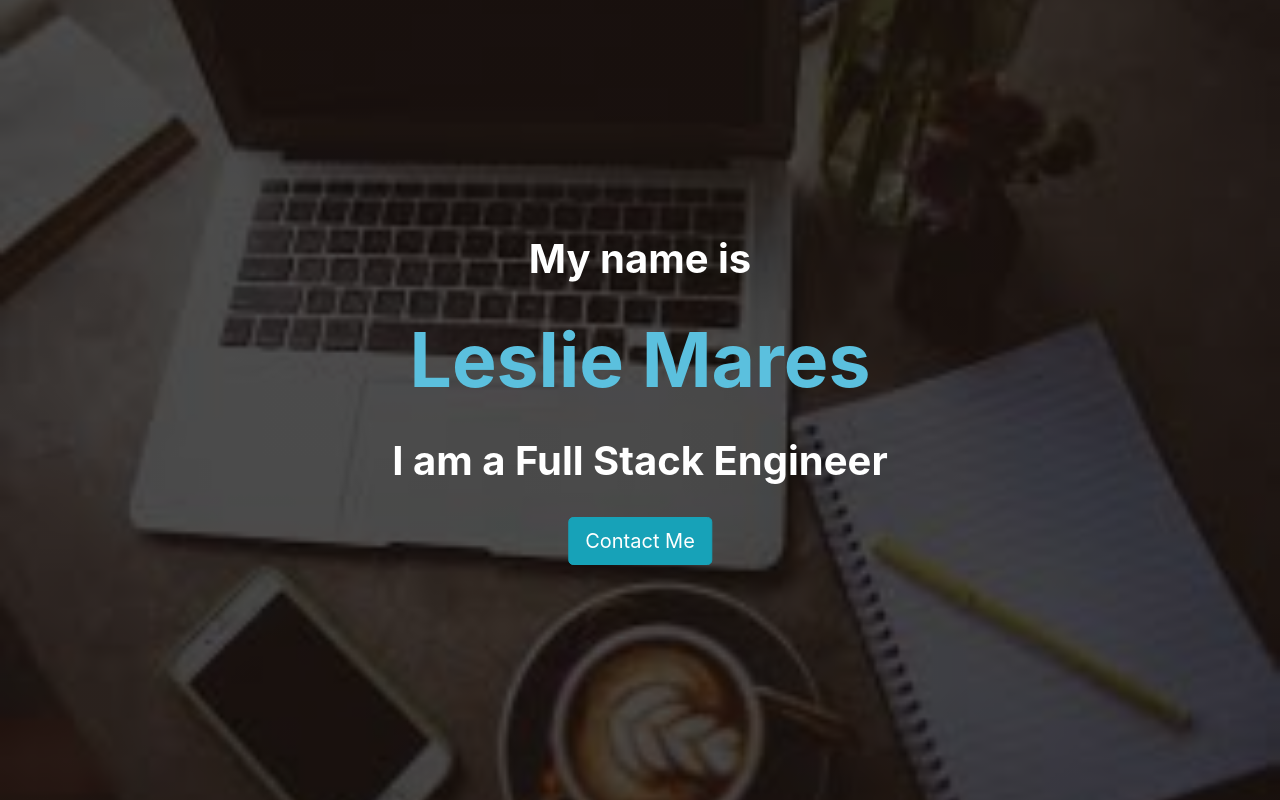
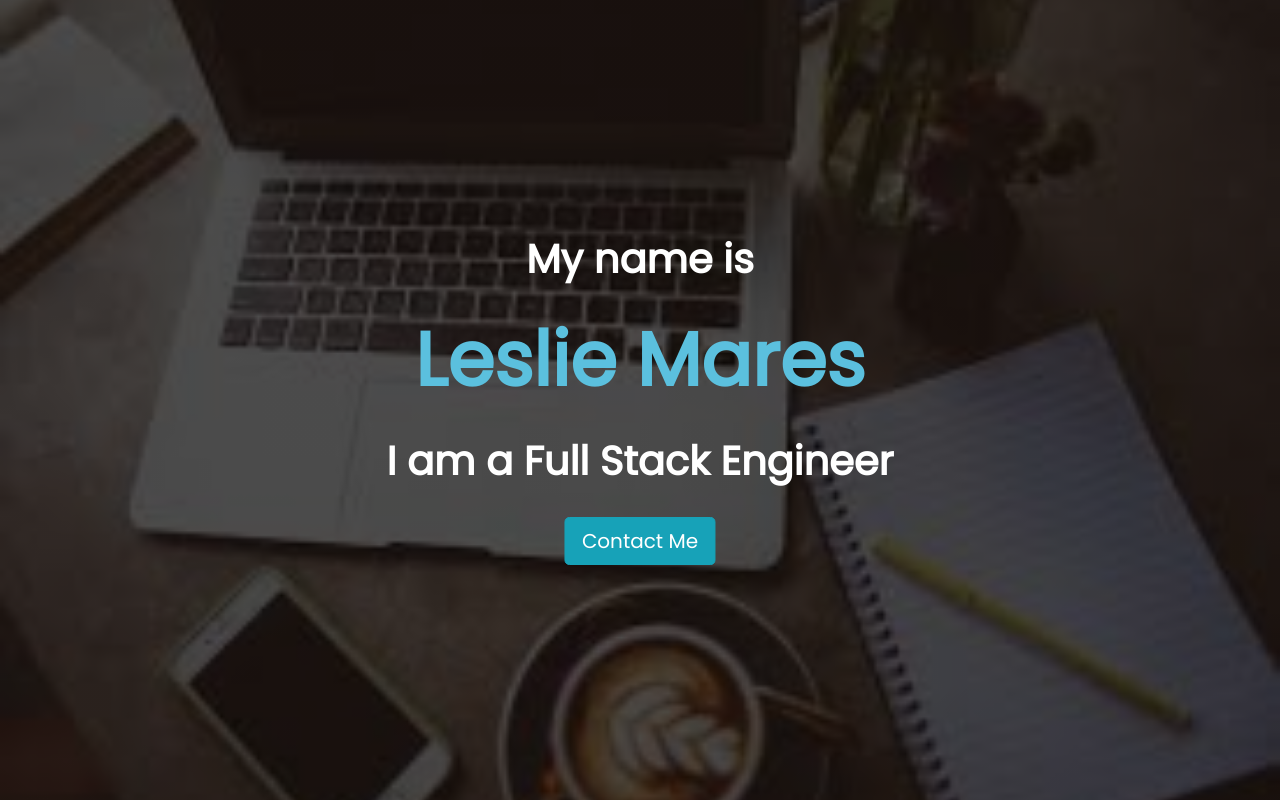
Before and after one commit to maresl/Personal-Profile, a React (Create React App) app: page / in a window 1280 px wide. Shown: the top 800 px of the page. Built offline with nearby package versions, Linux system fonts and the light colour scheme.

Commit message:
font added and hero fade in

```diff
--- a/src/components/About/About.css
+++ b/src/components/About/About.css
@@ -24,6 +24,7 @@ p {
 .img-me {
   margin: auto auto;
 }
+
 .bi {
   width: 42px;
   height: 42px;
--- a/src/components/Hero/Hero.css
+++ b/src/components/Hero/Hero.css
@@ -7,6 +7,50 @@
   background-repeat: no-repeat;
   background-size: cover;
   position: relative;
+  -webkit-animation: fadein 3s; /* Safari, Chrome and Opera > 12.1 */
+  -moz-animation: fadein 3s; /* Firefox < 16 */
+  -ms-animation: fadein 3s; /* Internet Explorer */
+  -o-animation: fadein 3s; /* Opera < 12.1 */
+  animation: fadein 3s;
+}
+
+@keyframes fadein {
+  from {
+    opacity: 0;
+  }
+  to {
+    opacity: 1;
+  }
+}
+
+/* Firefox < 16 */
+@-moz-keyframes fadein {
+  from {
+    opacity: 0;
+  }
+  to {
+    opacity: 1;
+  }
+}
+
+/* Safari, Chrome and Opera > 12.1 */
+@-webkit-keyframes fadein {
+  from {
+    opacity: 0;
+  }
+  to {
+    opacity: 1;
+  }
+}
+
+/* Internet Explorer */
+@-ms-keyframes fadein {
+  from {
+    opacity: 0;
+  }
+  to {
+    opacity: 1;
+  }
 }
 
 .hero-text {
--- a/src/index.css
+++ b/src/index.css
@@ -1,6 +1,6 @@
 body {
   margin: 0;
-  font-family: "Poppins", sans-serif;
+  font-family: "Poppins", sans-serif !important;
   -webkit-font-smoothing: antialiased;
   -moz-osx-font-smoothing: grayscale;
 }
```
